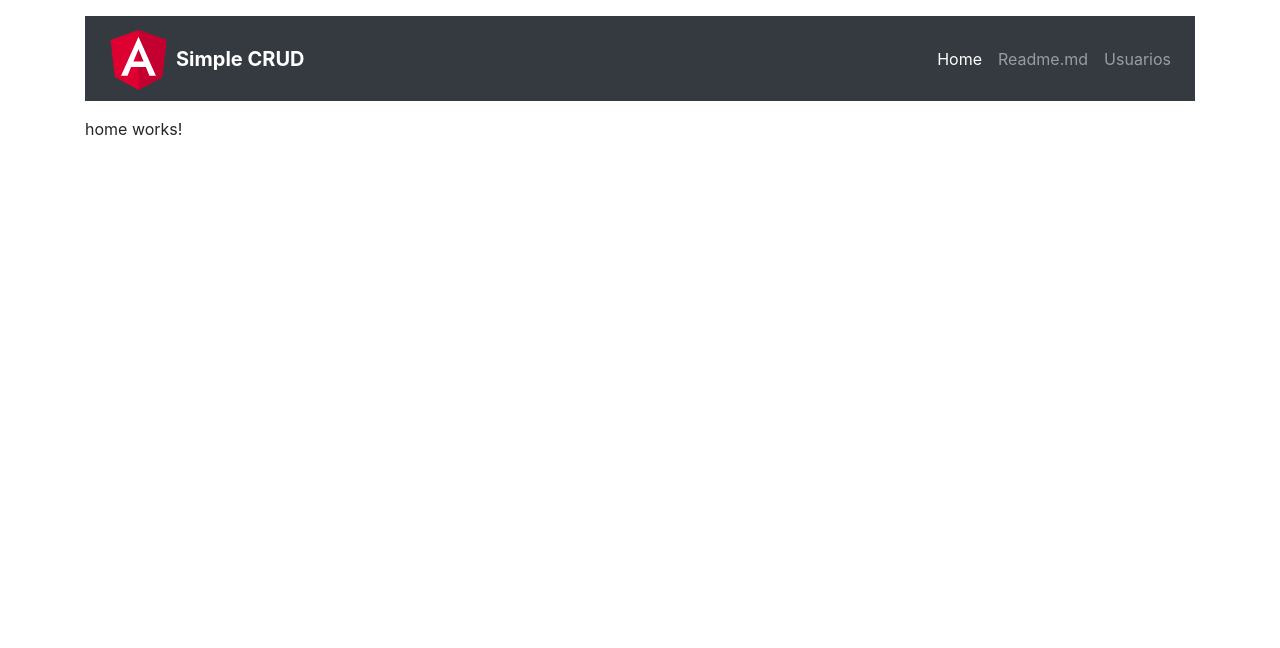
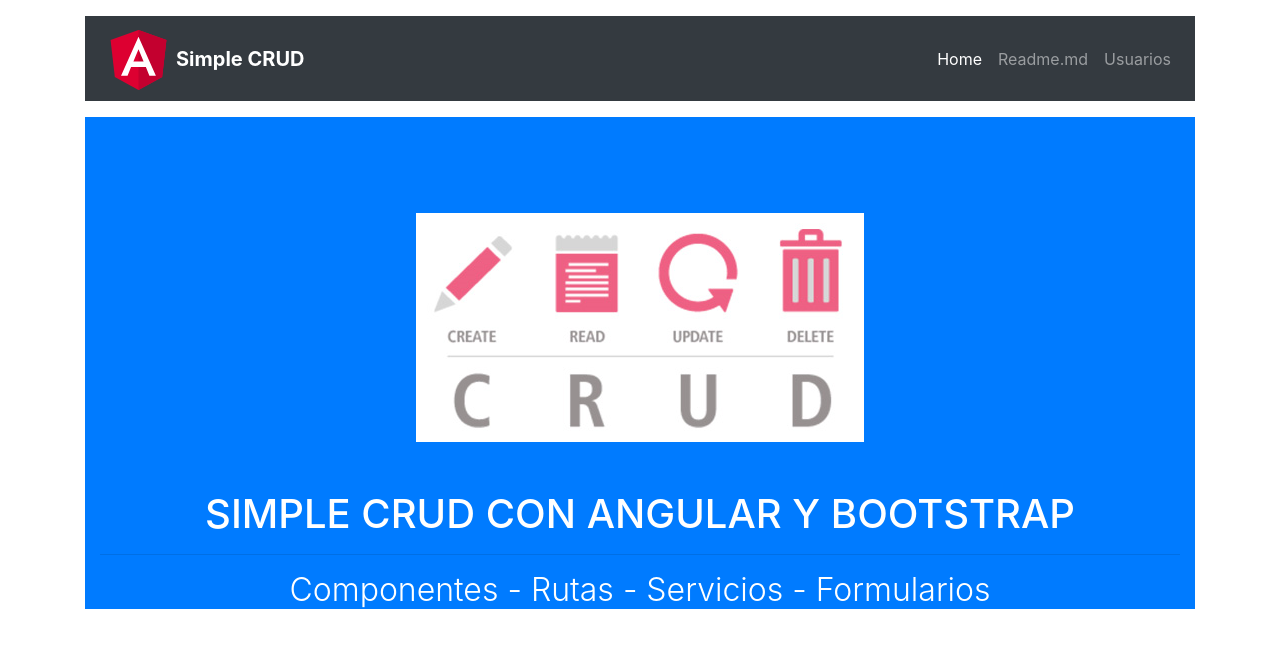
Before and after one commit to juliolpj/sCrud, an Angular app: page / in a window 1280 px wide. Shown: the top 648 px of the page. Built offline with nearby package versions, Linux system fonts and the light colour scheme; what ngx-markdown would draw is missing.

Commit message:
Home component

```diff
--- a/src/app/components/home/home.component.html
+++ b/src/app/components/home/home.component.html
@@ -1,3 +1,8 @@
-<p>
-  home works!
-</p>
+<header class="masthead bg-primary text-white text-center pt-5">
+  <div class="container">
+    <img class="img-fluid mb-5 mt-5 d-block mx-auto" src="assets/img/crud.png" alt="">
+    <h1 class="text-uppercase mb-0">Simple CRUD con Angular y Bootstrap</h1>
+    <hr class="star-light">
+    <h2 class="font-weight-light mb-0">Componentes - Rutas - Servicios - Formularios</h2>
+  </div>
+</header>
```
Also changed, not shown: src/assets/img/barbudo.png (added), src/assets/img/crud.png (added).
